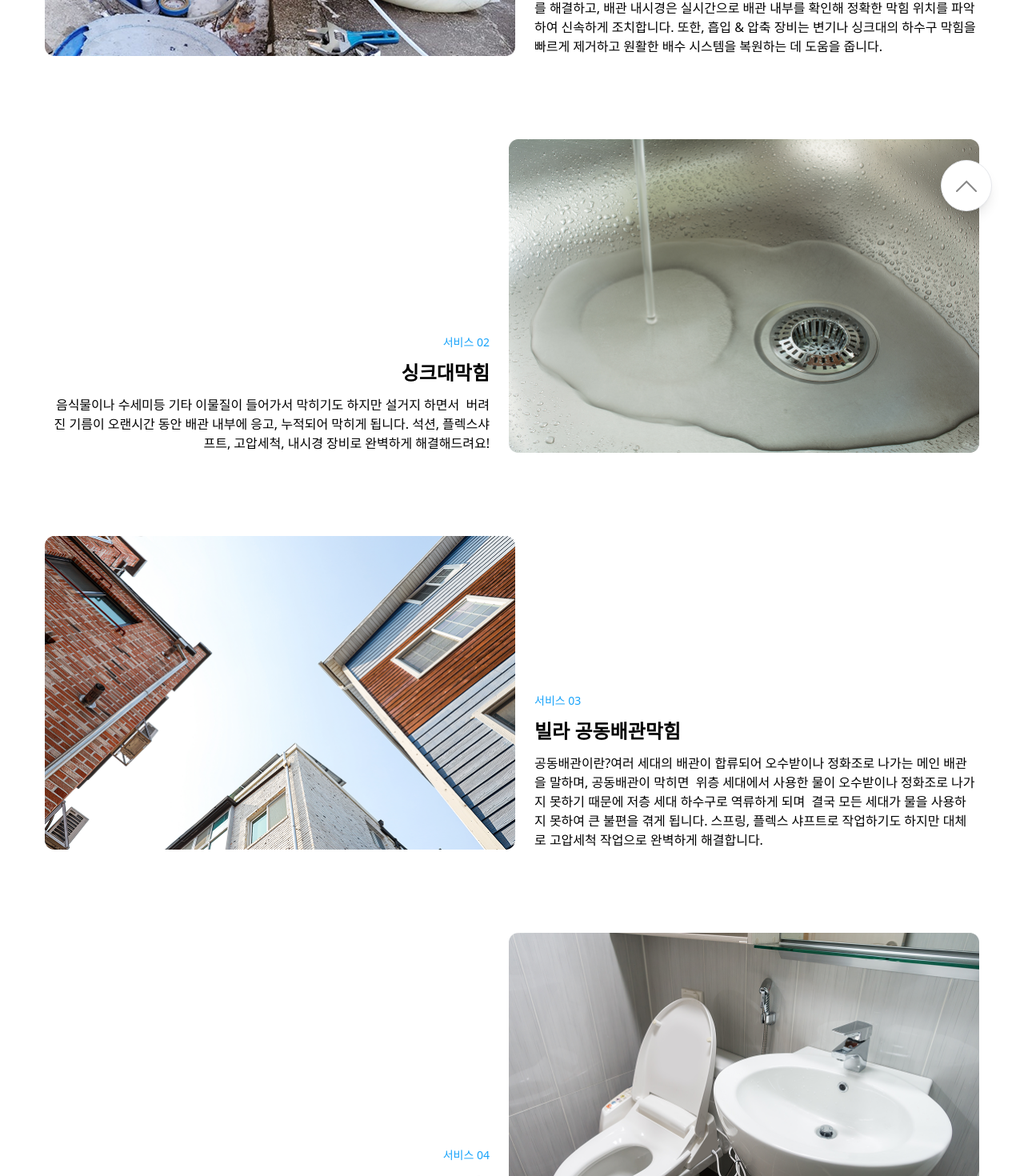
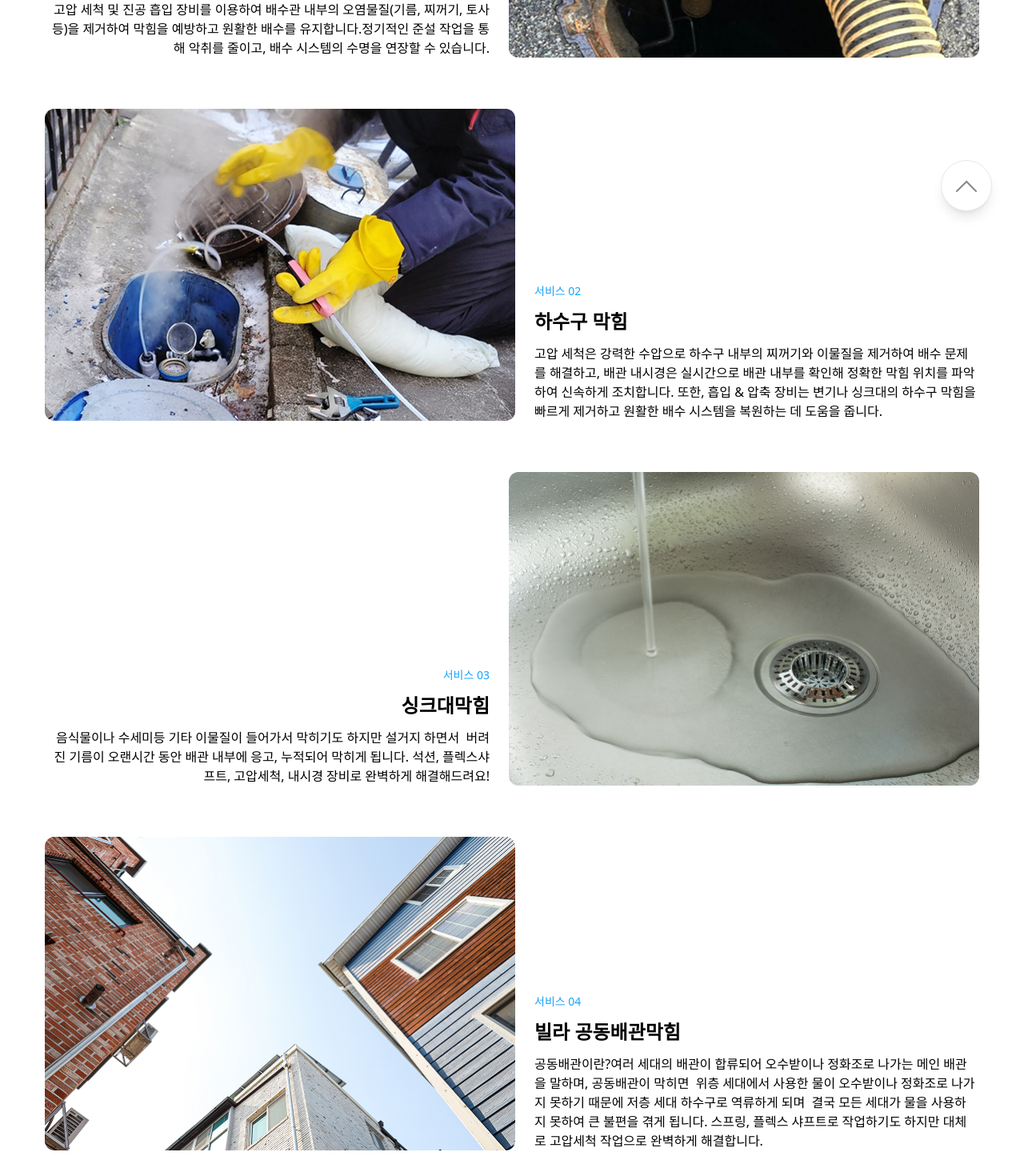
Before and after one commit to hyebinkimsdf/thumbsup-plumbing-clinic, a React (Vite) app: page /services in a window 1280 px wide. Shown: the part 480-1950 px from the top of the page at 80% size. Built offline with nearby package versions, Linux system fonts and the light colour scheme.

Commit message:
feat: 서비스 품목 링크 추가

```diff
--- a/src/pages/ServicesPage.jsx
+++ b/src/pages/ServicesPage.jsx
@@ -1,65 +1,81 @@
+import { Link } from "react-router-dom";
 import { Ask } from "../components/Ask";
 import { Figure01 } from "../components/Figure01";
 
 export function ServicesPage() {
+  const isMobile = /iPhone|iPad|iPod|Android/i.test(navigator.userAgent);
+  const naverPlaceUrl = isMobile ? "https://m.place.naver.com/place/1707559589/home" : "https://naver.me/5iTkC83d";
   return (
     <div className="flex flex-col gap-10">
+      <Link to={naverPlaceUrl} target="_blank" rel="noopener noreferrer">
         <Figure01
           categoryTitle="서비스 01"
-        contentTitle="변기 교체"
-        contentDescription="고압 세척은 강력한 수압으로 하수구 내부의 찌꺼기와 이물질을 제거하여 배수 문제를 해결하고, 배관 내시경은 실시간으로 배관 내부를 확인해 정확한 막힘 위치를 파악하여 신속하게 조치합니다. 또한, 흡입 & 압축 장비는 변기나 싱크대의 하수구 막힘을 빠르게 제거하고 원활한 배수 시스템을 복원하는 데 도움을 줍니다."
-        imageSrc="./images/servicePage/sewer.png"
-        imageAlt="변기 교체 서비스"
-        alignment="start"
-        direction="row"
-        textAlignment="left"
-      />
-      <Figure01
-        categoryTitle="서비스 02"
-        contentTitle="싱크대막힘"
-        contentDescription="음식물이나 수세미등 기타 이물질이 들어가서 막히기도 하지만 설거지 하면서
-버려진 기름이 오랜시간 동안 배관 내부에 응고, 누적되어 막히게 됩니다.
-
-석션, 플렉스샤프트, 고압세척, 내시경 장비로 완벽하게 해결해드려요!"
-        imageSrc="./images/servicePage/sink.png"
+          contentTitle="준설 작업"
+          contentDescription="고압 세척 및 진공 흡입 장비를 이용하여 배수관 내부의 오염물질(기름, 찌꺼기, 토사 등)을 제거하여 막힘을 예방하고 원활한 배수를 유지합니다.정기적인 준설 작업을 통해 악취를 줄이고, 배수 시스템의 수명을 연장할 수 있습니다."
+          imageSrc="./images/servicePage/pipe_desilting.png"
           imageAlt="변기 교체 서비스"
           alignment="end"
           direction="row-reverse"
           textAlignment="right"
         />
         <Figure01
+          categoryTitle="서비스 02"
+          contentTitle="하수구 막힘"
+          contentDescription="고압 세척은 강력한 수압으로 하수구 내부의 찌꺼기와 이물질을 제거하여 배수 문제를 해결하고, 배관 내시경은 실시간으로 배관 내부를 확인해 정확한 막힘 위치를 파악하여 신속하게 조치합니다. 또한, 흡입 & 압축 장비는 변기나 싱크대의 하수구 막힘을 빠르게 제거하고 원활한 배수 시스템을 복원하는 데 도움을 줍니다."
+          imageSrc="./images/servicePage/sewer.png"
+          imageAlt="하수구 뚫는 전문가"
+          alignment="start"
+          direction="row"
+          textAlignment="left"
+        />
+        <Figure01
           categoryTitle="서비스 03"
+          contentTitle="싱크대막힘"
+          contentDescription="음식물이나 수세미등 기타 이물질이 들어가서 막히기도 하지만 설거지 하면서
+버려진 기름이 오랜시간 동안 배관 내부에 응고, 누적되어 막히게 됩니다.
+
+석션, 플렉스샤프트, 고압세척, 내시경 장비로 완벽하게 해결해드려요!"
+          imageSrc="./images/servicePage/sink.png"
+          imageAlt="깨끗하게 뚫린 싱크대"
+          alignment="end"
+          direction="row-reverse"
+          textAlignment="right"
+        />
+        <Figure01
+          categoryTitle="서비스 04"
           contentTitle="빌라 공동배관막힘"
           contentDescription="공동배관이란?여러 세대의 배관이 합류되어 오수받이나 정화조로 나가는 메인 배관을 말하며, 공동배관이 막히면
 위층 세대에서 사용한 물이 오수받이나 정화조로 나가지 못하기 때문에 저층 세대 하수구로 역류하게 되며
 결국 모든 세대가 물을 사용하지 못하여 큰 불편을 겪게 됩니다.
 스프링, 플렉스 샤프트로 작업하기도 하지만 대체로 고압세척 작업으로 완벽하게 해결합니다."
           imageSrc="./images/servicePage/apartment.png"
-        imageAlt="변기 교체 서비스"
+          imageAlt="여러 빌라 모습들"
           alignment="end"
           direction="row"
         />
         <Figure01
-        categoryTitle="서비스 04"
+          categoryTitle="서비스 05"
           contentTitle="화장실/욕실 하수구막힘"
           contentDescription="머리카락, 세면도구등 기타 이물질 유입 그리고 석회 때문에 막히게 되며
 석션이나 플렉스샤프트 등으로 완벽 해결합니다."
           imageSrc="./images/servicePage/bathroom.png"
-        imageAlt="변기 교체 서비스"
+          imageAlt="깨끗한 화장실 모습"
           alignment="end"
           direction="row-reverse"
           textAlignment="right"
         />
         <Figure01
-        categoryTitle="서비스 05"
+          categoryTitle="서비스 06"
           contentTitle="오수관막힘"
           contentDescription="주로 물티슈나 긴 머리카락 여성위생용품 배관이 무너져서 토사가 유입되어 발생하며
 전문가용 배관 내시경으로 원인을 정확하게 진단하여 상황에 맞는 솔루션을 제공해드립니다"
           imageSrc="./images/servicePage/pipe.png"
-        imageAlt="변기 교체 서비스"
+          imageAlt="오수관 모습"
           alignment="end"
           direction="row"
         />
+      </Link>
+
       <Ask />
     </div>
   );
```
Also changed, not shown: public/images/servicePage/pipe_desilting.png (added). Lines whose indentation alone changed are shown as unchanged.
